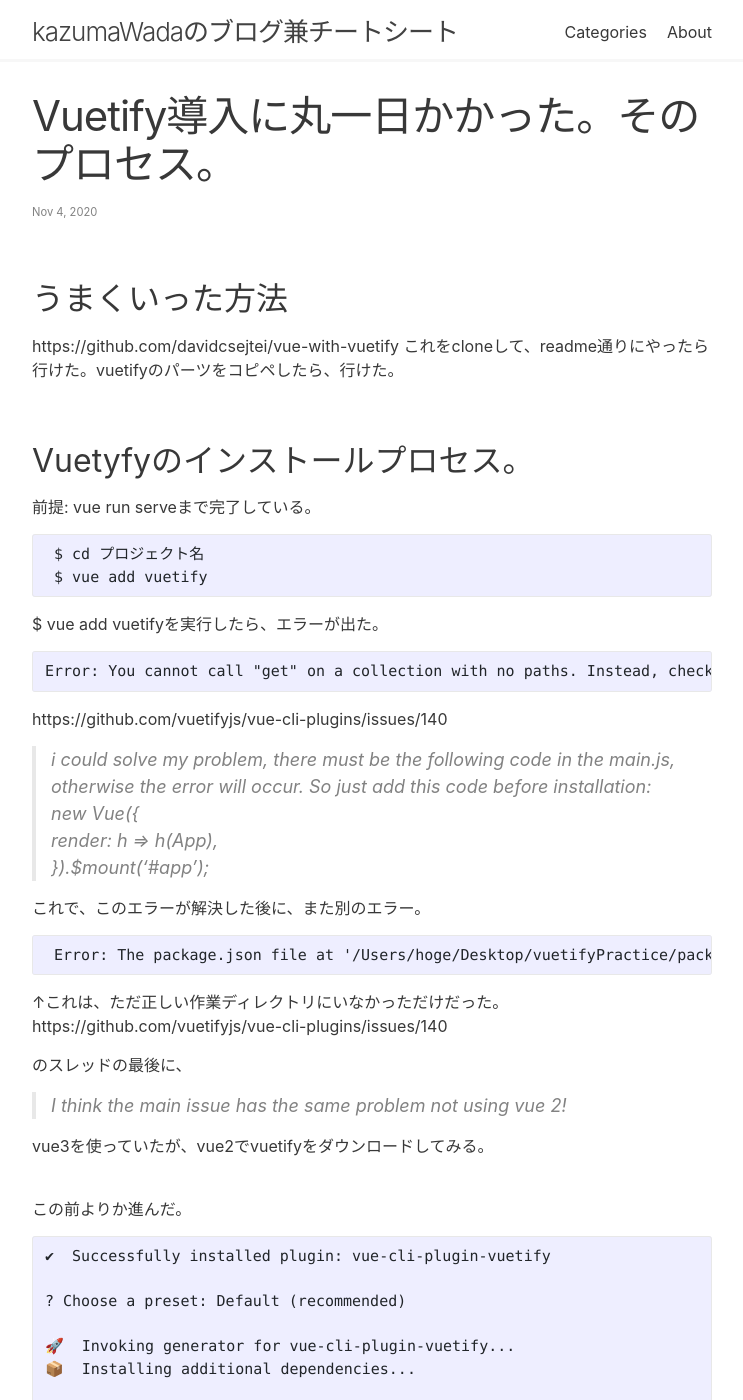
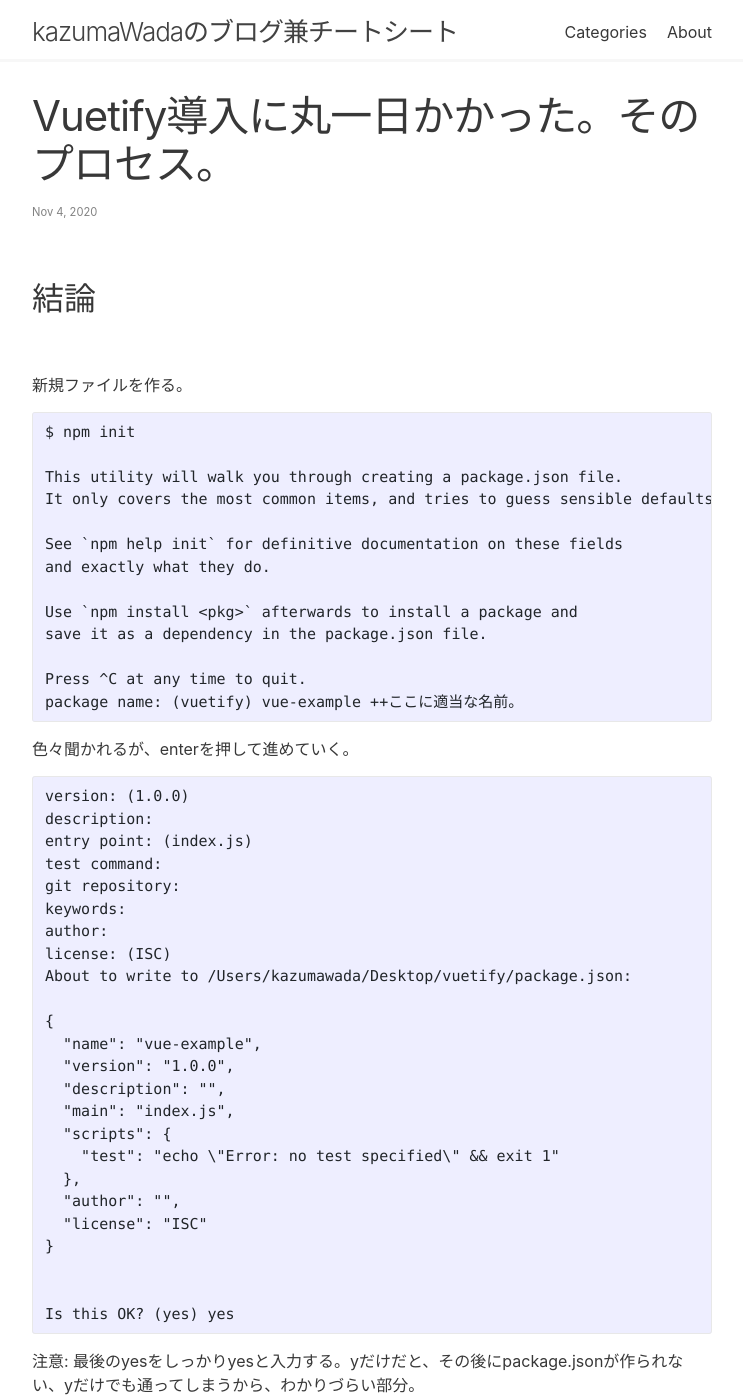
Before and after one commit to kazblog/kazblog.github.io, a Jekyll site: the page built from _posts/2020-11-4-Vuetify導入に丸一日かかった。そのプロセス。.md, in a window 1280 px wide and 1400 px high. Shown: the whole window, without its empty margins (268-1011 px from the left). Built offline with Jekyll 4.4.1, drawn with Linux system fonts in a browser that asks for light colours; some of the changed text lies outside the part shown.

Commit message:
Update 2020-11-4-Vuetify導入に丸一日かかった。そのプロセス。.md

````diff
--- a/_posts/2020-11-4-Vuetify導入に丸一日かかった。そのプロセス。.md
+++ b/_posts/2020-11-4-Vuetify導入に丸一日かかった。そのプロセス。.md
@@ -9,99 +9,98 @@ excerpt_separator: <!--more-->
 
 <!--more-->
 
-## うまくいった方法
+
+
+## 結論
+
+<br>
+
+新規ファイルを作る。
+
+```
+$ npm init
+
+This utility will walk you through creating a package.json file.
+It only covers the most common items, and tries to guess sensible defaults.
+
+See `npm help init` for definitive documentation on these fields
+and exactly what they do.
+
+Use `npm install <pkg>` afterwards to install a package and
+save it as a dependency in the package.json file.
+
+Press ^C at any time to quit.
+package name: (vuetify) vue-example ++ここに適当な名前。
+```
+
+色々聞かれるが、enterを押して進めていく。
+
+```
+version: (1.0.0)
+description:
+entry point: (index.js)
+test command:
+git repository:
+keywords:
+author:
+license: (ISC)
+About to write to /Users/kazumawada/Desktop/vuetify/package.json:
+
+{
+  "name": "vue-example",
+  "version": "1.0.0",
+  "description": "",
+  "main": "index.js",
+  "scripts": {
+    "test": "echo \"Error: no test specified\" && exit 1"
+  },
+  "author": "",
+  "license": "ISC"
+}
+
+
+Is this OK? (yes) yes
+```
+
+注意: 最後のyesをしっかりyesと入力する。yだけだと、その後にpackage.jsonが作られない、yだけでも通ってしまうから、わかりづらい部分。
+
+<br>
+もしvue cliインストールしていなかったら。
+
+```
+npm install -g @vue/cli
+```
+
+```
+$ vue create アプリ名
+
+optionでは、僕の場合は、v-2かv-3と聞かれ、version3だとエラーになっていたことが過去にあったから、いつもv-2でやっている。
+
+$ cd アプリ名
+$ npm run serve
+```
+
+vuetifyの画面がlocalhostに表示されている。
+
+<br><br><br>
+参考：https://www.youtube.com/watch?v=cmHVnAC6V3A
+
+<br><br>
+
+
+## もう一つのやり方。
+
 
 
 https://github.com/davidcsejtei/vue-with-vuetify
 これをcloneして、readme通りにやったら行けた。vuetifyのパーツをコピペしたら、行けた。
 
-## Vuetyfyのインストールプロセス。
 
-前提: vue run serveまで完了している。
-
-```
- $ cd プロジェクト名
- $ vue add vuetify
-```
-
-$ vue add vuetifyを実行したら、エラーが出た。
-
-```
-Error: You cannot call "get" on a collection with no paths. Instead, check the "length" property first to verify at least 1 path exists.
-```
-
-https://github.com/vuetifyjs/vue-cli-plugins/issues/140
-
->i could solve my problem, there must be the following code in the main.js, otherwise the error will occur. So just add this code before installation:<br>
-> new Vue({<br>
-    render: h => h(App),<br>
-}).$mount('#app');
-
-これで、このエラーが解決した後に、また別のエラー。<be>
-
-```
- Error: The package.json file at '/Users/hoge/Desktop/vuetifyPractice/package.json' does not exist
-```
-↑これは、ただ正しい作業ディレクトリにいなかっただけだった。
-<br>
-https://github.com/vuetifyjs/vue-cli-plugins/issues/140
-
-のスレッドの最後に、
->I think the main issue has the same problem not using vue 2!
-
-vue3を使っていたが、vue2でvuetifyをダウンロードしてみる。
-
-<br>
-この前よりか進んだ。
-
-```
-✔  Successfully installed plugin: vue-cli-plugin-vuetify
-
-? Choose a preset: Default (recommended)
-
-🚀  Invoking generator for vue-cli-plugin-vuetify...
-📦  Installing additional dependencies...
-
-added 7 packages from 5 contributors in 11.313s
-
-66 packages are looking for funding
-  run `npm fund` for details
-
-⚓  Running completion hooks...
-
-✔  Successfully invoked generator for plugin: vue-cli-plugin-vuetify
- vuetify  Discord community: https://community.vuetifyjs.com
- vuetify  Github: https://github.com/vuetifyjs/vuetify
- vuetify  Support Vuetify: https://github.com/sponsors/johnleider
-
-
-```
-しかし、vuetifyのファイルがまだ全てダウンロードされていない。。。
-
-
-<br><br><br>
-
-次のやり方。
-<br>
-
-```
-$vue create
-```
-と同じ意味で、
-
-
-```
-$vue ui
-```
-
-でもワークする。vuetifyは、コマンドではなく、ブラウザで操作してダウンロードすることができる。
-
-<br><br>
-余談
+## 余談
 <br>
 Typescriptっていう言葉がvue関連のことをググると、なんども出てくるから、それについて調べた。<br>
 
-## typescriptとは。
+### typescriptとは。
 
 一言で言うと、「型定義できるJavaScript」
 
@@ -117,10 +116,3 @@ AltJS とは、JavaScript の代わりとなる 言語の総称です。
 
 ------
 <br>
-仮説: <br>
-typescriptをインストールしていないと、vuetify動かないのかな？
-
-<br><br>
-
-https://github.com/davidcsejtei/vue-with-vuetify
-これをcloneして、readme通りにやったら行けた。vuetifyのパーツをコピペしたら、行けた。
````
